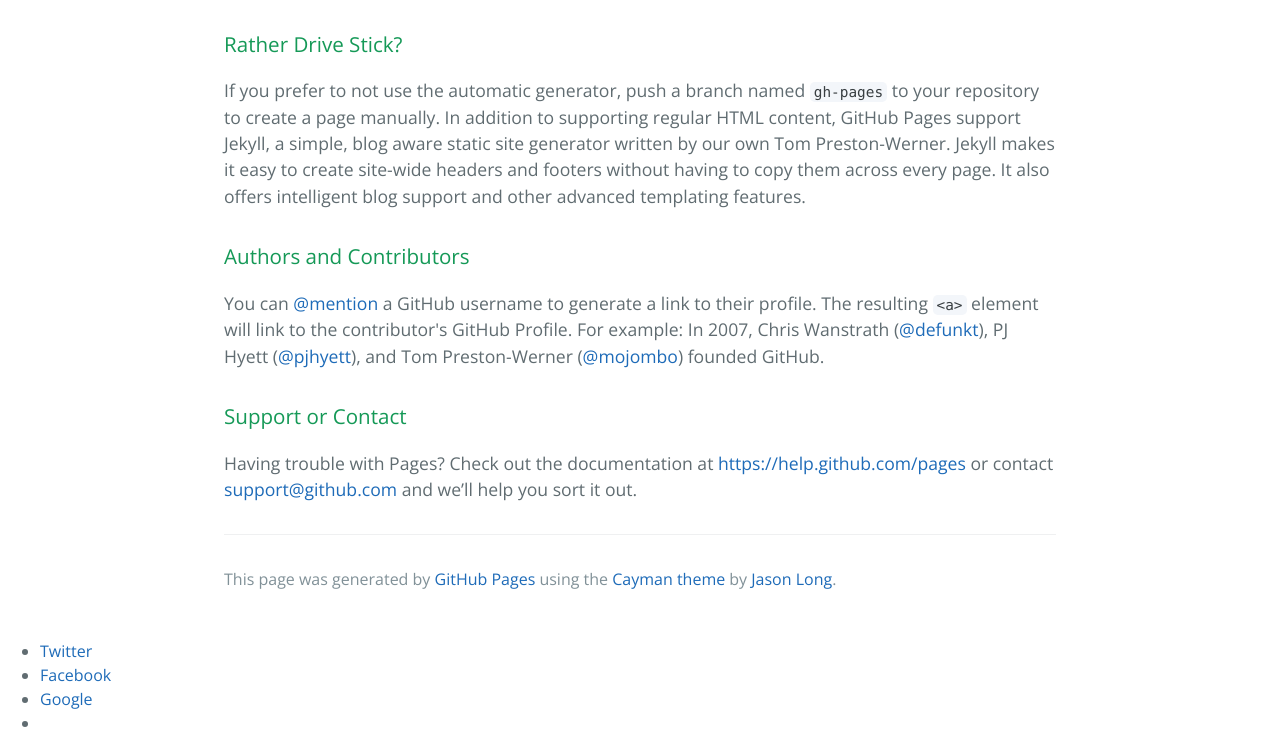
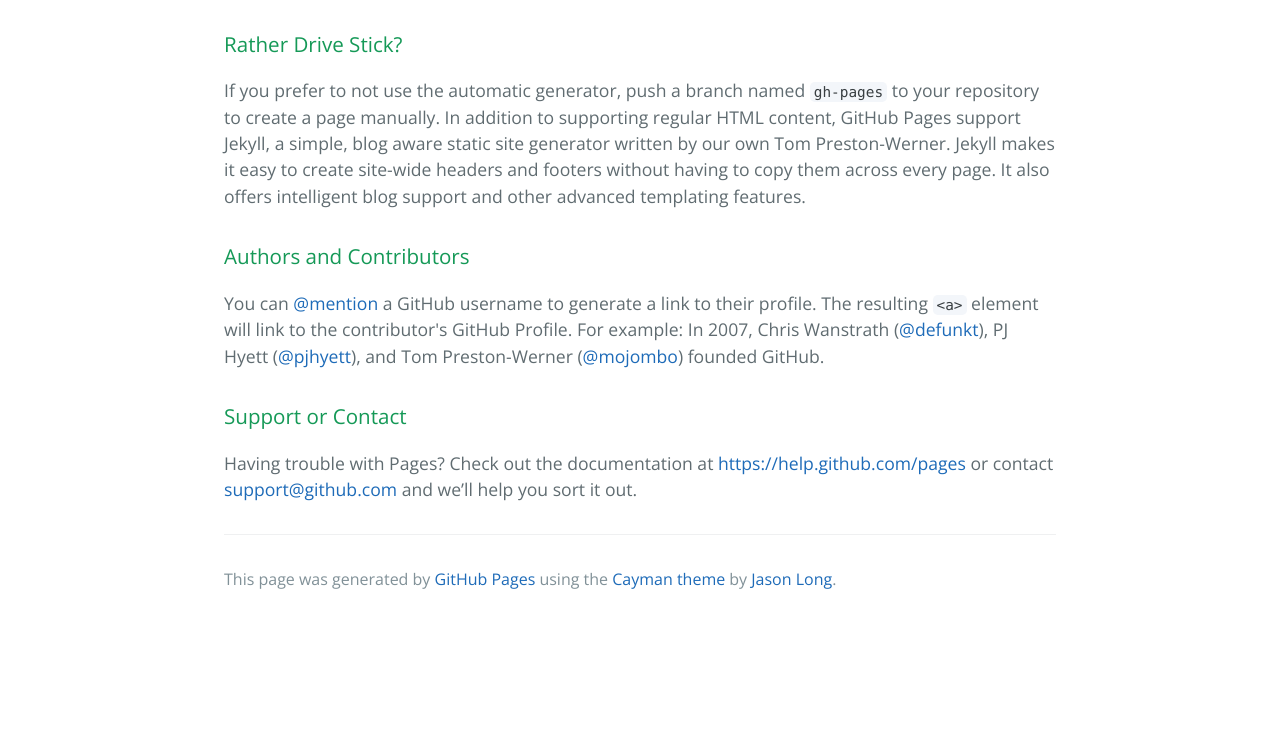
Before and after one commit to Prabhnith/prabhnith.github.com, a plain HTML site: page index.html in a window 1280 px wide. Shown: the part 1032-1783 px from the top of the page. After the commit the page ends 1671 px from the top, so only its background shows below. Drawn offline with nearby package versions, Linux system fonts and the light colour scheme.

Commit message:
Updates share buttons

```diff
--- a/index.html
+++ b/index.html
@@ -67,13 +67,17 @@
             </section>
             <div class="sd-content">
             <ul>
-              <li class="share-twitter">
-                <a rel="nofollow" class="share-twitter sd-button share-icon" href="https://prabhnith.github.io/?share=twitter&amp;nb=1" title="Click to share on Twitter" id="sharing-twitter-1">
-                  <span>Twitter</span></a>
-              </li>
-              <li class="share-facebook"><a rel="nofollow" class="share-facebook sd-button share-icon" href="https://prabhnith.github.io/?share=facebook&amp;nb=1" title="Share on Facebook" id="sharing-facebook-1"><span>Facebook</span></a></li>
-              <li class="share-google-plus-1"><a rel="nofollow" class="share-google-plus-1 sd-button share-icon" href="https://prabhnith.github.io/?share=google-plus-1&amp;nb=1" title="Click to share on Google+" id="sharing-google-1"><span>Google</span></a></li><li class="share-end"></li>
-              </ul>
+
+	<script src="https://apis.google.com/js/platform.js" async defer></script>
+	<div id="fb-root"></div>
+	<script>(function(d, s, id) {
+  		var js, fjs = d.getElementsByTagName(s)[0];
+  		if (d.getElementById(id)) return;
+  		js = d.createElement(s); js.id = id;
+  		js.src = "//connect.facebook.net/en_US/sdk.js#xfbml=1&version=v2.3";
+  		fjs.parentNode.insertBefore(js, fjs);
+		}(document, 'script', 'facebook-jssdk'));
+	</script>
           </div>
           </body>
           </html>
```
